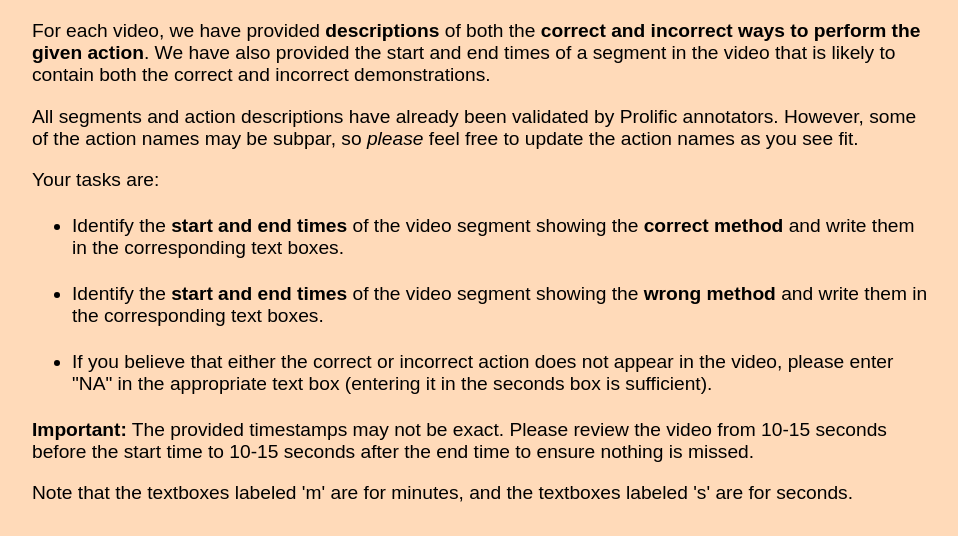
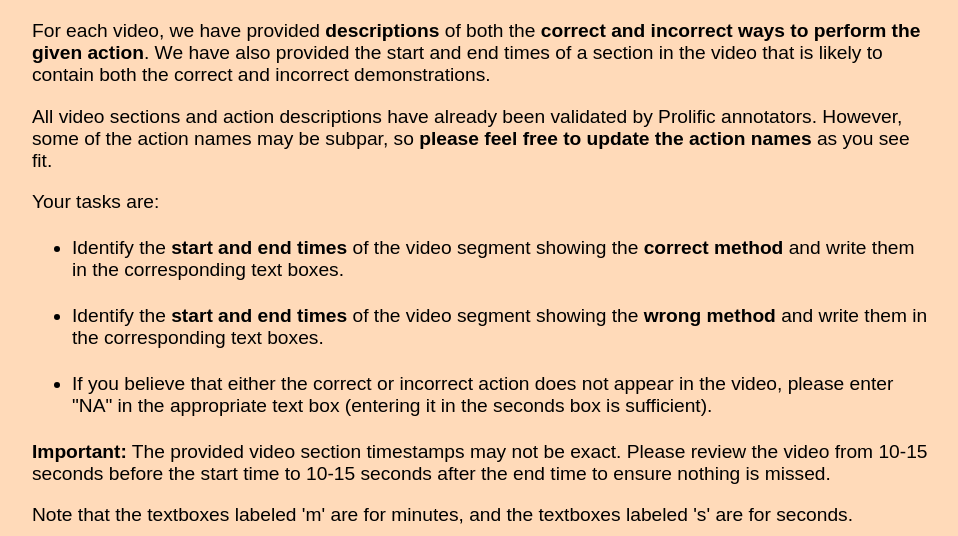
Before and after one commit to yadavta/VideoNet, a Flask app: template aqa2/templates/start.html in a window 1280 px wide. Shown: the part 104-640 px from the top of the page, without its empty margins (158-1116 px from the left). Run offline with Flask 3, Linux system fonts and the light colour scheme; the template is opened without the code that fills it, so the values that code supplies are empty.

Commit message:
distinguish segment vs section

```diff
--- a/aqa2/templates/start.html
+++ b/aqa2/templates/start.html
@@ -16,9 +16,9 @@
         <h1 class="top-txt" id="top">Welcome!</h1>
         <p class="para-txt">You will be provided with <b>{{videos | length}} videos</b> of <b>{{domain}}</b>.</p>
 
-        <p class="para-txt">For each video, we have provided <b>descriptions</b> of both the <b>correct and incorrect ways to perform the given action</b>. We have also provided the start and end times of a segment in the video that is likely to contain both the correct and incorrect demonstrations.</p>
+        <p class="para-txt">For each video, we have provided <b>descriptions</b> of both the <b>correct and incorrect ways to perform the given action</b>. We have also provided the start and end times of a section in the video that is likely to contain both the correct and incorrect demonstrations.</p>
 
-        <p class="para-txt">All segments and action descriptions have already been validated by Prolific annotators. However, some of the action names may be subpar, so <i>please</i> feel free to update the action names as you see fit.</p>
+        <p class="para-txt">All video sections and action descriptions have already been validated by Prolific annotators. However, some of the action names may be subpar, so <b>please feel free to update the action names</b> as you see fit.</p>
 
         <p class="para-txt">Your tasks are:</p>
         <ul class="para-txt">
@@ -27,7 +27,7 @@
             <li>If you believe that either the correct or incorrect action does not appear in the video, please enter "NA" in the appropriate text box (entering it in the seconds box is sufficient).</li>
         </ul>
 
-        <p class="para-txt"><b>Important:</b> The provided timestamps may not be exact. Please review the video from 10-15 seconds before the start time to 10-15 seconds after the end time to ensure nothing is missed.</p>
+        <p class="para-txt"><b>Important:</b> The provided video section timestamps may not be exact. Please review the video from 10-15 seconds before the start time to 10-15 seconds after the end time to ensure nothing is missed.</p>
         <p class="para-txt">Note that the textboxes labeled 'm' are for minutes, and the textboxes labeled 's' are for seconds.</p>
     </div>
 
@@ -50,7 +50,7 @@
                     {% for video in videos %}
                     <tr>
                         <td>
-                            <p class="para-txt">Segment lasts from <b>{{starts[loop.index - 1]}}</b> to <b>{{ends[loop.index - 1]}}</b></p>
+                            <p class="para-txt">Relevant section lasts from <b>{{starts[loop.index - 1]}}</b> to <b>{{ends[loop.index - 1]}}</b></p>
                             <iframe
                                 width="700"
                                 height="400"
```
